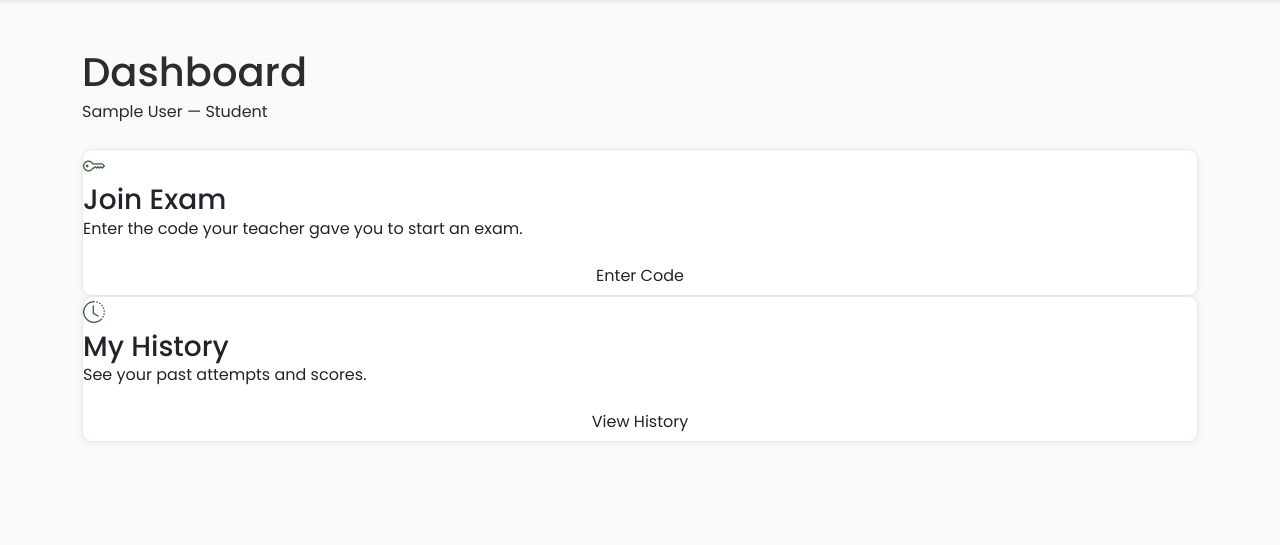
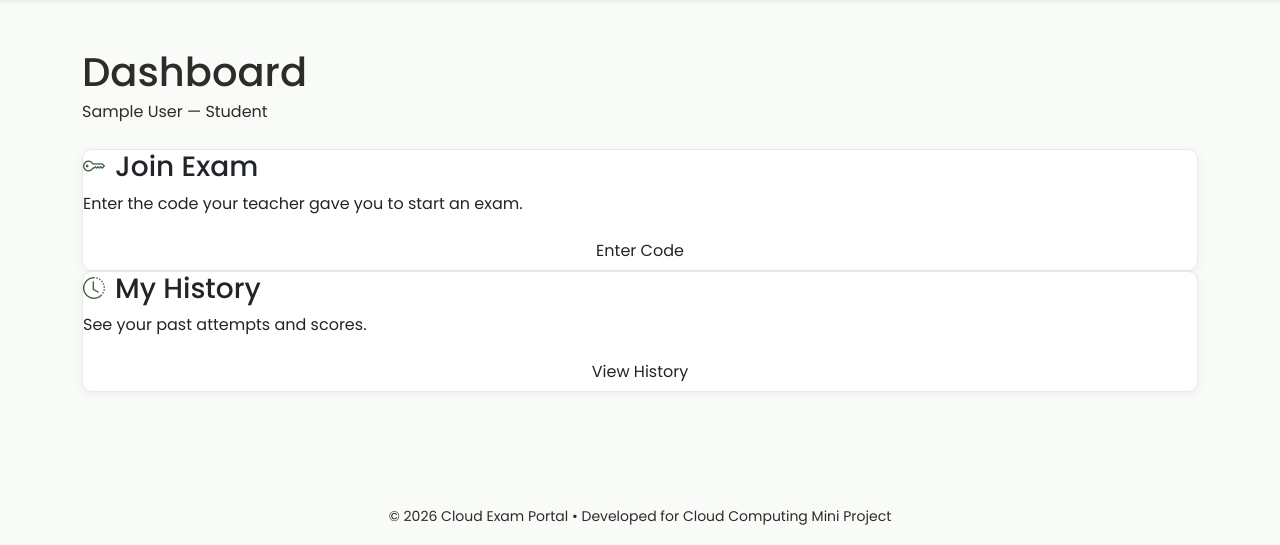
Before and after one commit to danyaramesh1647-lang/cloud-exam-portal, a Flask app: page /dashboard in a window 1280 px wide. Shown: the part 56-601 px from the top of the page. Run offline with Flask 3, Linux system fonts and the light colour scheme; the visitor is signed in with stand-in values (Sample User, id 1).

Commit message:
Update dashboard.html

```diff
--- a/templates/dashboard.html
+++ b/templates/dashboard.html
@@ -14,8 +14,10 @@
 {% if current_user.role == "admin" %}
 
     <div class="card">
+        <div class="card-header-row">
             <div class="icon"><i class="bi bi-file-earmark-plus"></i></div>
             <h3>Create Exam</h3>
+        </div>
         <p>Create a new examination and add questions.</p>
 
         <a href="{{ url_for('create_exam') }}" class="btn">
@@ -24,8 +26,10 @@
     </div>
 
     <div class="card">
+        <div class="card-header-row">
             <div class="icon"><i class="bi bi-journal-check"></i></div>
             <h3>Published Exams</h3>
+        </div>
         <p>View and manage all published exams.</p>
 
         <a href="{{ url_for('exam_list') }}" class="btn">
@@ -34,8 +38,10 @@
     </div>
 
     <div class="card">
+        <div class="card-header-row">
             <div class="icon"><i class="bi bi-bar-chart-line"></i></div>
             <h3>Manage Exams</h3>
+        </div>
         <p>Edit questions and see student results for each exam.</p>
 
         <a href="{{ url_for('manage_exams') }}" class="btn">
@@ -46,8 +52,10 @@
 {% else %}
 
     <div class="card">
+        <div class="card-header-row">
             <div class="icon"><i class="bi bi-key"></i></div>
             <h3>Join Exam</h3>
+        </div>
         <p>Enter the code your teacher gave you to start an exam.</p>
 
         <a href="{{ url_for('join_exam') }}" class="btn">
@@ -56,8 +64,10 @@
     </div>
 
     <div class="card">
+        <div class="card-header-row">
             <div class="icon"><i class="bi bi-clock-history"></i></div>
             <h3>My History</h3>
+        </div>
         <p>See your past attempts and scores.</p>
 
         <a href="{{ url_for('history') }}" class="btn">
```
Lines whose indentation alone changed are shown as unchanged.
